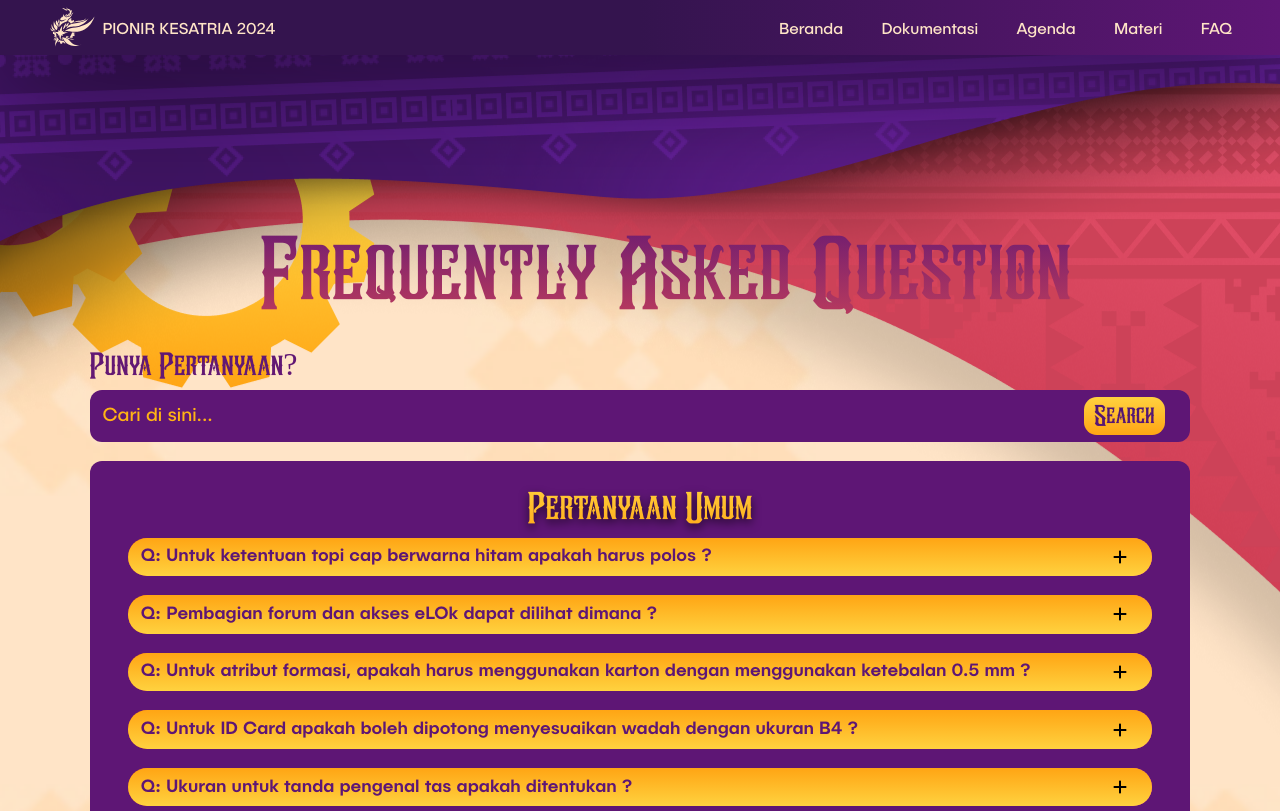
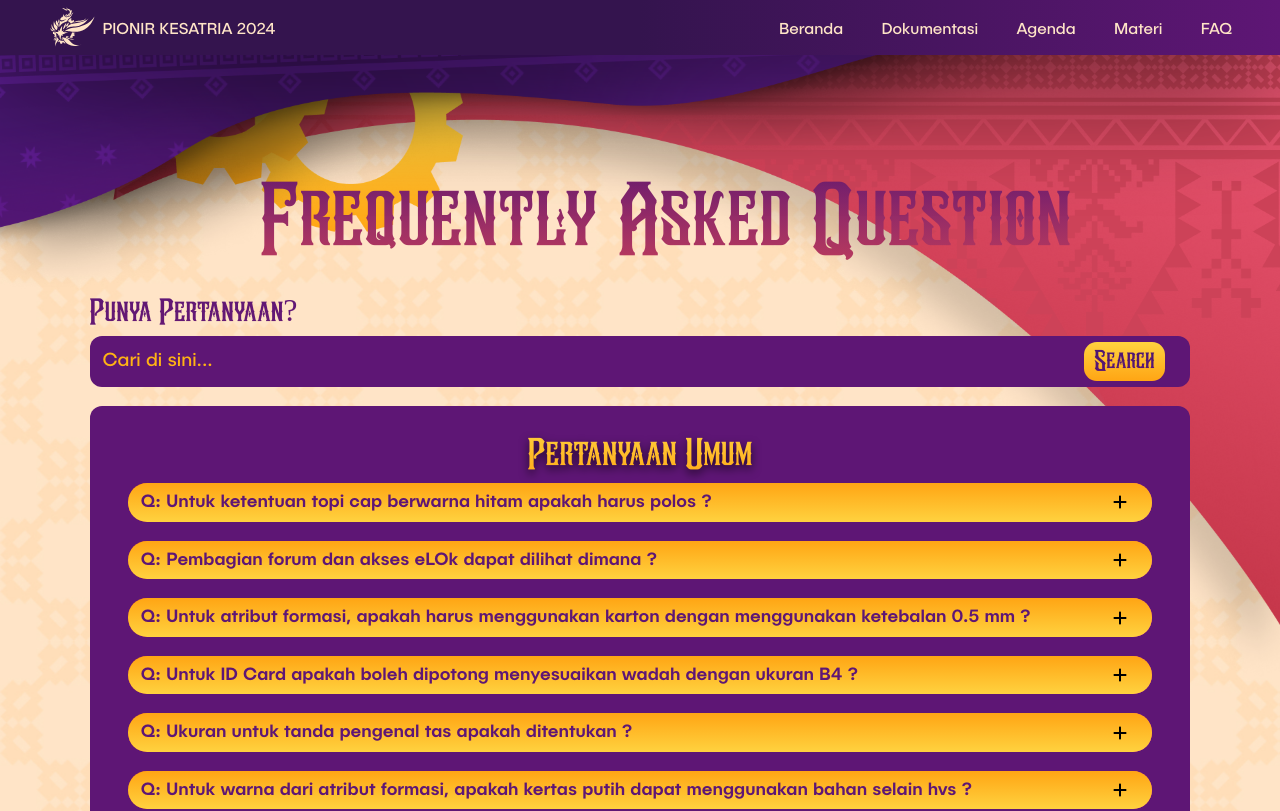
Before and after one commit to kesatriaugm2024/fe-pionirkesatria-2024, a Next.js app: page /faq in a window 1280 px wide. Shown: the top 811 px of the page. Built offline with nearby package versions, Linux system fonts and the light colour scheme.

Commit message:
menyelesaikan bug faq

```diff
--- a/src/app/faq/page.tsx
+++ b/src/app/faq/page.tsx
@@ -1,4 +1,5 @@
 "use client";
+import Image from "next/image";
 import { FaPlus } from "react-icons/fa6";
 import { useState } from "react";
 import {
@@ -8,7 +9,7 @@ import {
 
 export default function DesignGuidelinePage() {
   return (
-    <main className="min-h-screen w-full flex-col bg-pattern-krem-kesat bg-cover bg-top bg-repeat py-10">
+    <main className="bg-pattern-krem-kesat bg-[size:25%] bg-repeat">
       <>
         <FAQ_Desktop className="hidden lg:block" />
         <FAQ_Tablet className="hidden sm:block lg:hidden" />
@@ -100,14 +101,21 @@ export function FAQ_Desktop({ className }: { className?: string }) {
   };
   return (
     <main
-      className={`min-h-screen w-full flex-col bg-faq-background-1 bg-top bg-repeat py-10 ${className} `}
+      className={`min-h-screen relative w-full flex-col bg-cover bg-top ${className} `}
     >
+      <Image
+      src={"/images/background/faq-background-1.png"}
+      alt="none"
+      width={1000}
+      height={1000}
+      className="absolute w-full z-[0]"
+      />
       <div className={`flex w-full flex-col items-center justify-center`}>
-        <h1 className="ml-[4vw] mt-[10vw] self-center bg-gradient-to-b from-[#5E1675] via-[#982D66] to-[#CD4258] bg-clip-text font-legendaire text-[7vw] text-transparent">
+        <h1 className="ml-[4vw] mt-[12vw] self-center bg-gradient-to-b z-[1] from-[#5E1675] via-[#982D66] to-[#CD4258] bg-clip-text font-legendaire text-[7vw] text-transparent">
           Frequently Asked Question
         </h1>
 
-        <div className="bg-gradient-to-b from-[#5E1675] via-[#982D66] to-[#CD4258] bg-clip-text font-legendaire text-[2.5vw] text-transparent">
+        <div className="bg-gradient-to-b z-[1] from-[#5E1675] via-[#982D66] to-[#CD4258] bg-clip-text font-legendaire text-[2.5vw] text-transparent">
           Punya Pertanyaan?
           <form
             className="flex h-[4vw] w-[86vw] items-center justify-between gap-[1vw] rounded-xl bg-[#5E1675] px-[1vw]"
@@ -188,18 +196,26 @@ export function FAQ_Tablet({ className }: { className?: string }) {
     }
   };
   return (
+    // min-h-screen relative w-full flex-col bg-cover bg-top
     <main
-      className={`min-h-screen w-full flex-col bg-faq-background-2 bg-top bg-repeat py-10 ${className} `}
+      className={`min-h-screen relative w-full flex-col bg-cover bg-top ${className} `}
     >
-      <div className={`flex w-full flex-col items-center justify-center mt-[10vw]`}>
-        <h1 className="ml-[4vw] mt-[6vw] self-center bg-gradient-to-b from-[#5E1675] via-[#982D66] to-[#CD4258] bg-clip-text font-legendaire text-[7vw] text-transparent">
+     <Image
+      src={"/images/background/faq-background-2.png"}
+      alt="none"
+      width={1000}
+      height={1000}
+      className="absolute w-full z-[0]"
+      />
+      <div className={`flex w-full flex-col items-center justify-center `}>
+        <h1 className="ml-[4vw] mt-[24vw] self-center z-[1] bg-gradient-to-b from-[#5E1675] via-[#982D66] to-[#CD4258] bg-clip-text font-legendaire text-[7vw] text-transparent">
           Frequently
         </h1>
-        <h1 className="ml-[4vw] mt-[-3vw] self-center bg-gradient-to-b from-[#5E1675] via-[#982D66] to-[#CD4258] bg-clip-text font-legendaire text-[7vw] text-transparent">
+        <h1 className="ml-[4vw] mt-[-3vw] self-center z-[1] bg-gradient-to-b from-[#5E1675] via-[#982D66] to-[#CD4258] bg-clip-text font-legendaire text-[7vw] text-transparent">
           Asked Question
         </h1>
 
-        <div className="bg-gradient-to-b from-[#5E1675] via-[#982D66] to-[#CD4258] bg-clip-text font-legendaire text-[4vw] text-transparent">
+        <div className="bg-gradient-to-b z-[1] from-[#5E1675] via-[#982D66] to-[#CD4258] bg-clip-text font-legendaire text-[4vw] text-transparent">
           Punya Pertanyaan?
           <form
             className="flex h-[5vw] w-[94vw] items-center justify-between gap-[1vw] rounded-xl bg-[#5E1675] px-[1vw]"
@@ -214,7 +230,7 @@ export function FAQ_Tablet({ className }: { className?: string }) {
                 onChange={handleChange}
               />
             </div>
-            <button className="mr-[1vw] h-[3vw] w-[7vw] items-end rounded-[1vw] bg-gradient-to-b from-[#FFD23F] to-[#FFA514]">
+            <button className="mr-[1vw] h-[3vw] z-[1] w-[7vw] items-end rounded-[1vw] bg-gradient-to-b from-[#FFD23F] to-[#FFA514]">
               <div className="bg-gradient-to-b from-[#491772] to-[#5E1675] bg-clip-text font-legendaire text-[2vw] text-transparent">
                 Search
               </div>
@@ -281,18 +297,26 @@ export function FAQ_Mobile({ className }: { className?: string }) {
   };
 
   return(
+    // min-h-screen relative w-full flex-col bg-cover bg-top
     <main
-    className={`min-h-screen w-full flex-col bg-faq-background-3 bg-top bg-repeat py-10 ${className} `}
+    className={`min-h-screen relative w-full flex-col bg-cover bg-top ${className} `}
   >
+    <Image
+      src={"/images/background/faq-background-3.png"}
+      alt="none"
+      width={1000}
+      height={1000}
+      className="absolute w-full z-[0]"
+      />
     <div className={`flex w-full flex-col items-center justify-center`}>
-    <h1 className="ml-[4vw] mt-[25vw] self-center bg-gradient-to-b from-[#5E1675] via-[#982D66] to-[#CD4258] bg-clip-text font-legendaire text-[10vw] text-transparent">
+    <h1 className="ml-[4vw] mt-[36vw] z-[1] self-center bg-gradient-to-b from-[#5E1675] via-[#982D66] to-[#CD4258] bg-clip-text font-legendaire text-[10vw] text-transparent">
           Frequently
         </h1>
-        <h1 className="ml-[4vw] mt-[-3vw] self-center bg-gradient-to-b from-[#5E1675] via-[#982D66] to-[#CD4258] bg-clip-text font-legendaire text-[10vw] text-transparent">
+        <h1 className="ml-[4vw] mt-[-3vw] z-[1] self-center bg-gradient-to-b from-[#5E1675] via-[#982D66] to-[#CD4258] bg-clip-text font-legendaire text-[10vw] text-transparent">
           Asked Question
         </h1>
 
-      <div className="bg-gradient-to-b from-[#5E1675] via-[#982D66] to-[#CD4258] bg-clip-text font-legendaire text-[6vw] text-transparent">
+      <div className="bg-gradient-to-b z-[1] from-[#5E1675] via-[#982D66] to-[#CD4258] bg-clip-text font-legendaire text-[6vw] text-transparent">
         Punya Pertanyaan?
         <form
           className="flex h-[6vw] w-[94vw] items-center justify-between gap-[1vw] rounded-xl bg-[#5E1675] px-[1vw]"
--- a/tailwind.config.ts
+++ b/tailwind.config.ts
@@ -43,6 +43,7 @@ const config: Config = {
         "faq-background": "url('/images/background/faq-base-background.png')",
         "faq-background-1": "url('/images/background/faq-background-1.png')",
         "faq-background-2": "url('/images/background/faq-background-2.png')",
+        "faq-background-3": "url('/images/background/faq-background-3.png')",
         "gradient-radial": "radial-gradient(var(--tw-gradient-stops))",
         "gradient-conic":
           "conic-gradient(from 180deg at 50% 50%, var(--tw-gradient-stops))",
```
